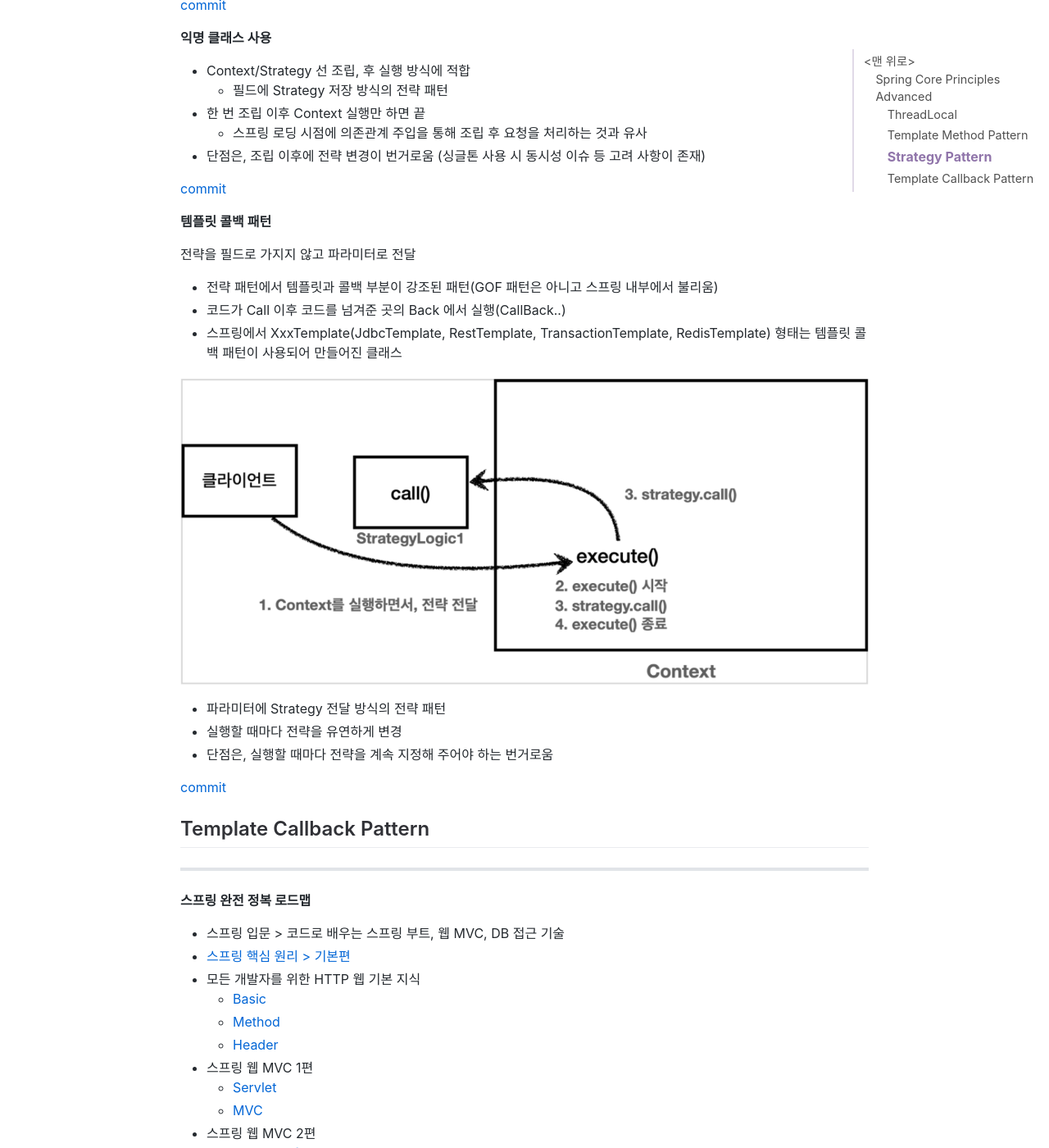
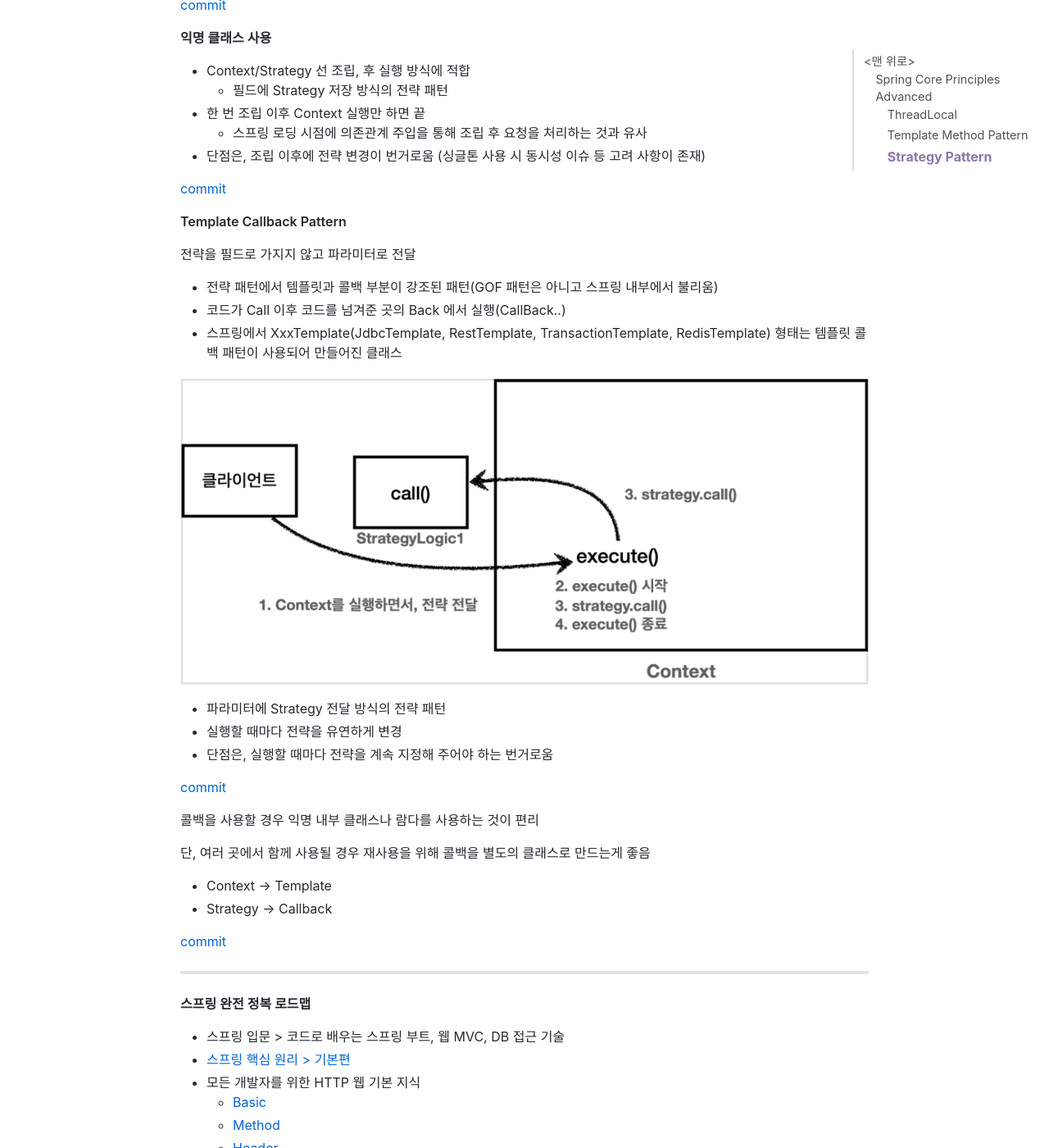
Before and after one commit to jihunparkme/jihunparkme.github.io, a Jekyll site: the page built from _posts/2022-11-20-Spring-Core-Principles-Advanced.md, in a window 1280 px wide and 1400 px high, scrolled down 5304 px. Shown: the whole window at 82% size. Built offline with Jekyll 4.4.1, drawn with Linux system fonts in a browser that asks for light colours; nearby versions of some CDN libraries; comment, search, counter and statistics services are not loaded.

Commit message:
[Template Callback Pattern] example

```diff
--- a/_posts/2022-11-20-Spring-Core-Principles-Advanced.md
+++ b/_posts/2022-11-20-Spring-Core-Principles-Advanced.md
@@ -131,7 +131,7 @@ public abstract class AbstractTemplate<T> {
 
 [commit](https://github.com/jihunparkme/Inflearn-Spring-Core-Principles-Advanced/commit/ae539d6986872b6e47fad0d6a6741fb101a35a17)
 
-**템플릿 콜백 패턴**
+**Template Callback Pattern**
 
 전략을 필드로 가지지 않고 파라미터로 전달
 - 전략 패턴에서 템플릿과 콜백 부분이 강조된 패턴(GOF 패턴은 아니고 스프링 내부에서 불리움)
@@ -146,8 +146,14 @@ public abstract class AbstractTemplate<T> {
 
 [commit](https://github.com/jihunparkme/Inflearn-Spring-Core-Principles-Advanced/commit/2c4c1bc0b4059acb4e864cc3d3d11cee56007706)
 
-## Template Callback Pattern
+콜백을 사용할 경우 익명 내부 클래스나 람다를 사용하는 것이 편리
 
+단, 여러 곳에서 함께 사용될 경우 재사용을 위해 콜백을 별도의 클래스로 만드는게 좋음
+
+- Context -> Template
+- Strategy -> Callback
+
+[commit]()
 
 
 ---
```
